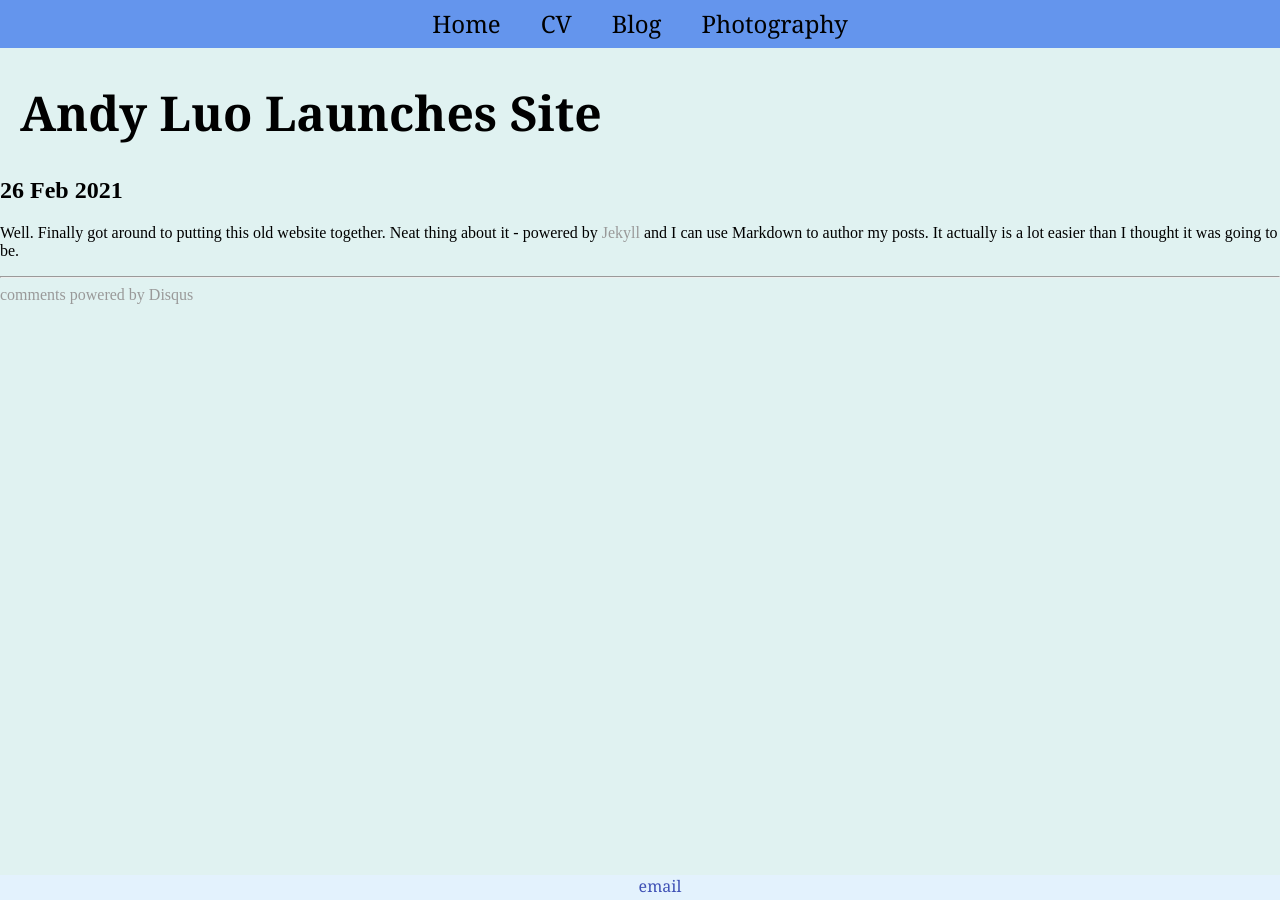
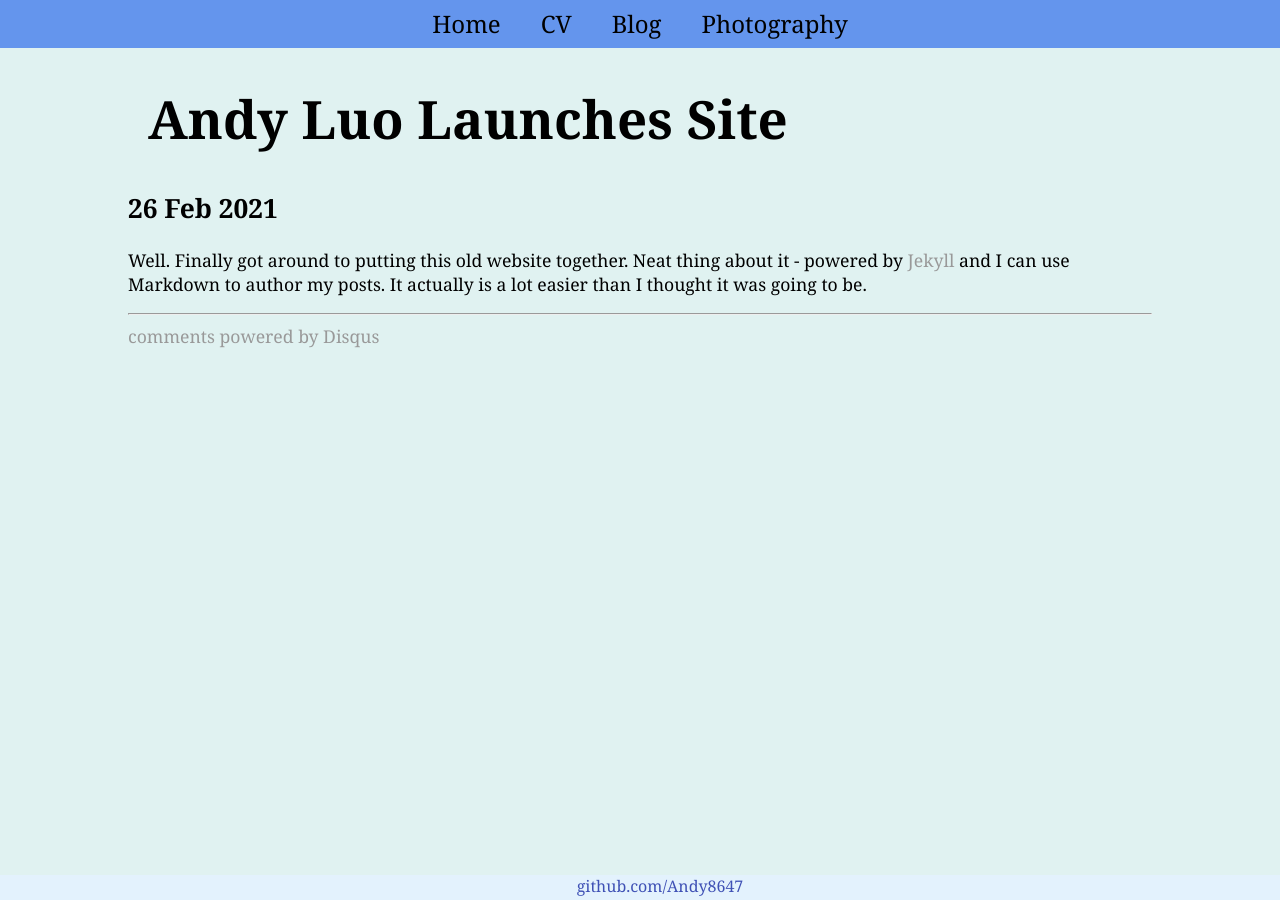
Before and after one commit to Andy8647/Andy8647.github.io, a Jekyll site: the page built from _posts/2021-02-26-andy-luo-site-launched.md, in a window 1280 px wide. Built offline with Jekyll 4.4.1, drawn with Linux system fonts in a browser that asks for light colours; comment, search, counter and statistics services are not loaded.

Commit message:
Update default.html

```diff
--- a/_layouts/default.html
+++ b/_layouts/default.html
@@ -19,11 +19,12 @@
       </a>
     </nav>
 
-    <div class="container">{{ content }}</div>
-    <!-- /.container -->
+	<div class="texts">
+		<div class="container">{{ content }}</div>
+	</div>
+
     <footer>
       <ul>
-        <li><a href="andy8647lgc@gmail.com">email</a></li>
         <li><a href="https://github.com/Andy8647">github.com/Andy8647</a></li>
       </ul>
     </footer>
```
